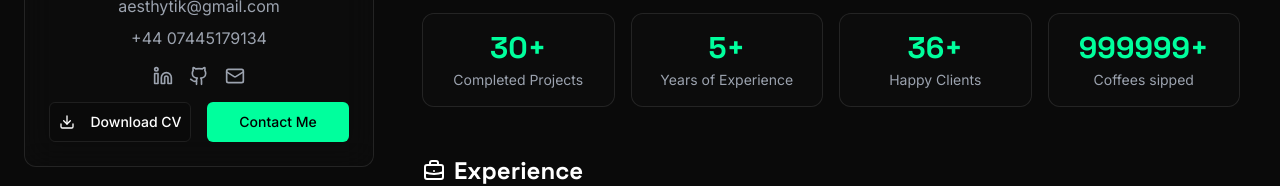
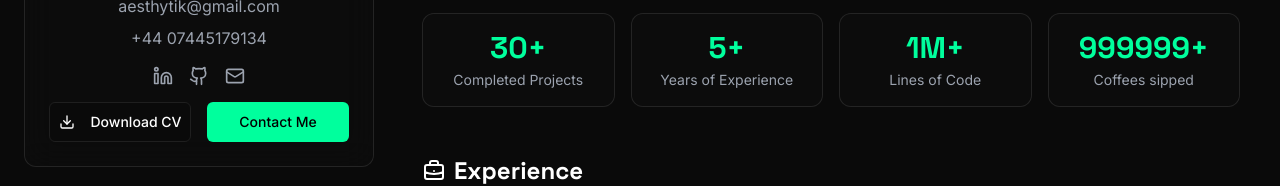
Before and after one commit to aesthytik/vipin_vite_portfolio, a React (Vite) app: page / in a window 1280 px wide. Shown: the part 503-689 px from the top of the page. Built offline with nearby package versions, Linux system fonts and the light colour scheme.

Commit message:
feat: update stats to reflect current project metrics

```diff
--- a/src/components/Stats.tsx
+++ b/src/components/Stats.tsx
@@ -1,7 +1,7 @@
 const stats = [
   { label: "Completed Projects", value: "30+" },
   { label: "Years of Experience", value: "5+" },
-  { label: "Happy Clients", value: "36+" },
+  { label: "Lines of Code", value: "1M+" },
   { label: "Coffees sipped", value: "999999+" },
 ];
 
```
